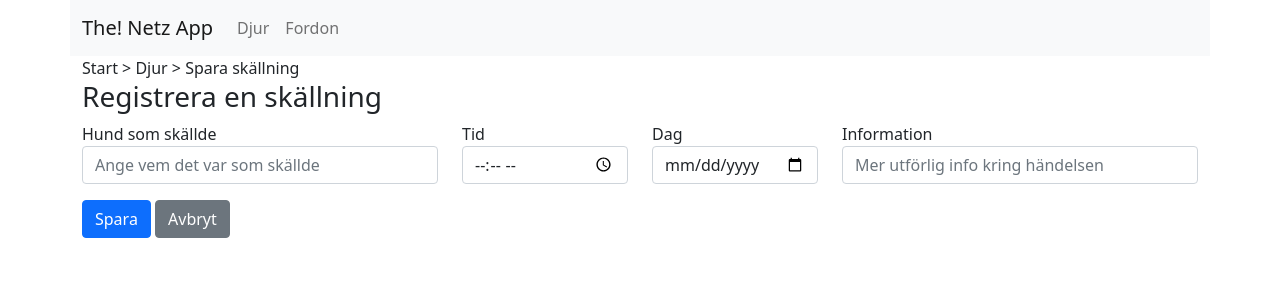
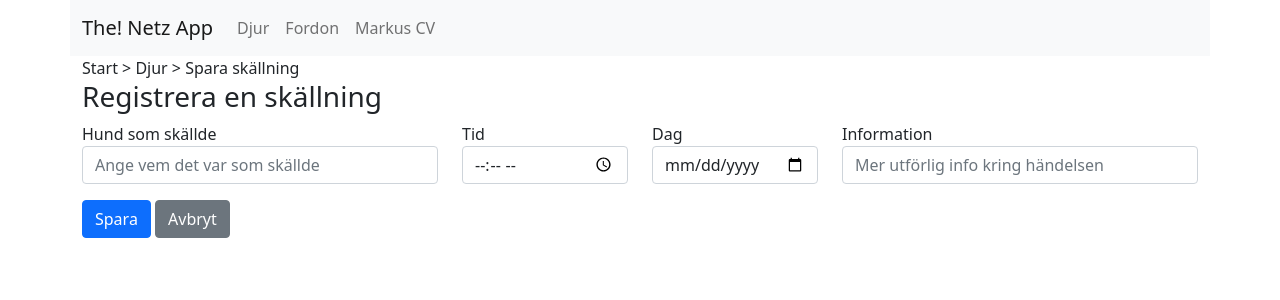
Before and after one commit to MarkusNetz/netz-app, a Node server app: page /pets/bark in a window 1280 px wide. Shown: the top 300 px of the page. Run offline with Node 20, Linux system fonts and the light colour scheme; some libraries are stand-ins or nearby versions.

Commit message:
Add link to cv

```diff
--- a/views/partials/navbar.ejs
+++ b/views/partials/navbar.ejs
@@ -13,6 +13,9 @@
 	  <li class="nav-item">
 	    <a class="nav-link" href="/vehicles">Fordon</a>
 	  </li>
+	  <li class="nav-item">
+	    <a class="nav-link" href="/cv?user=markus">Markus CV</a>
+	  </li>
         </ul>
       </div>
     </div>
```
